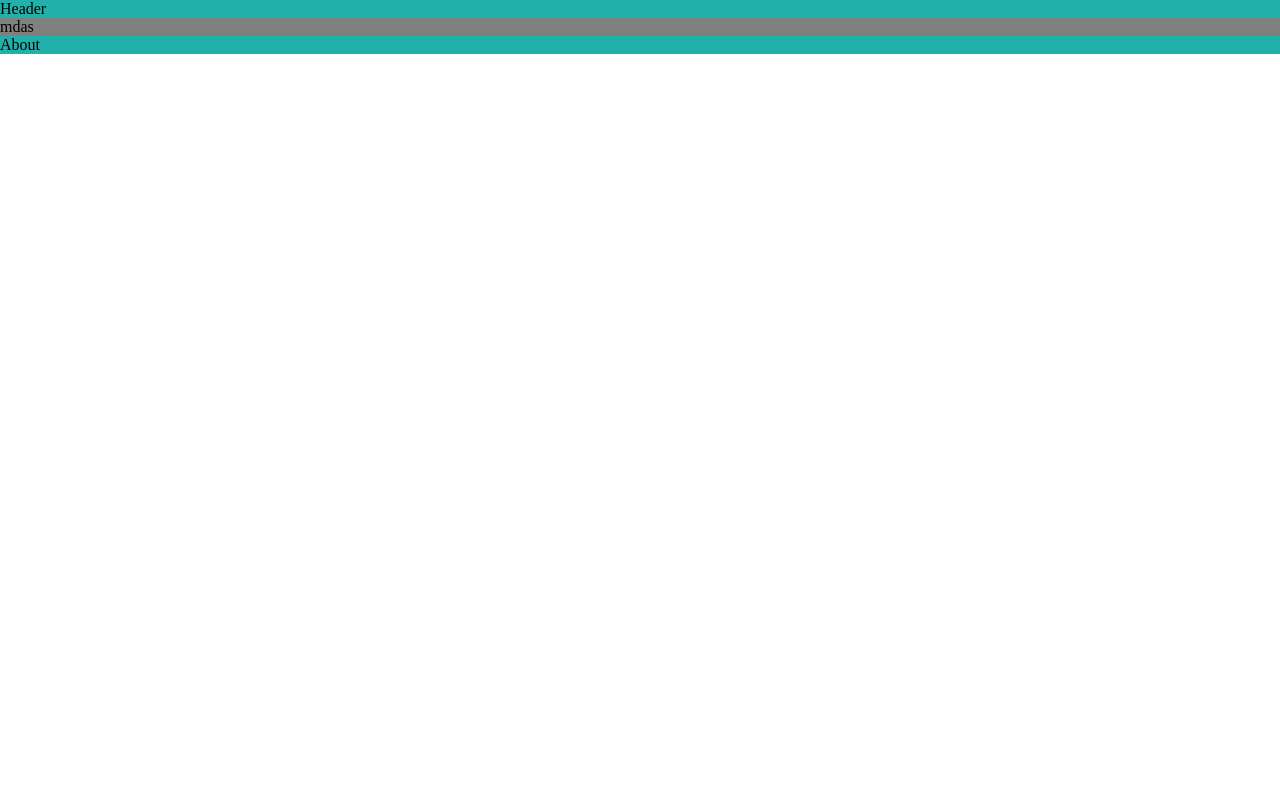
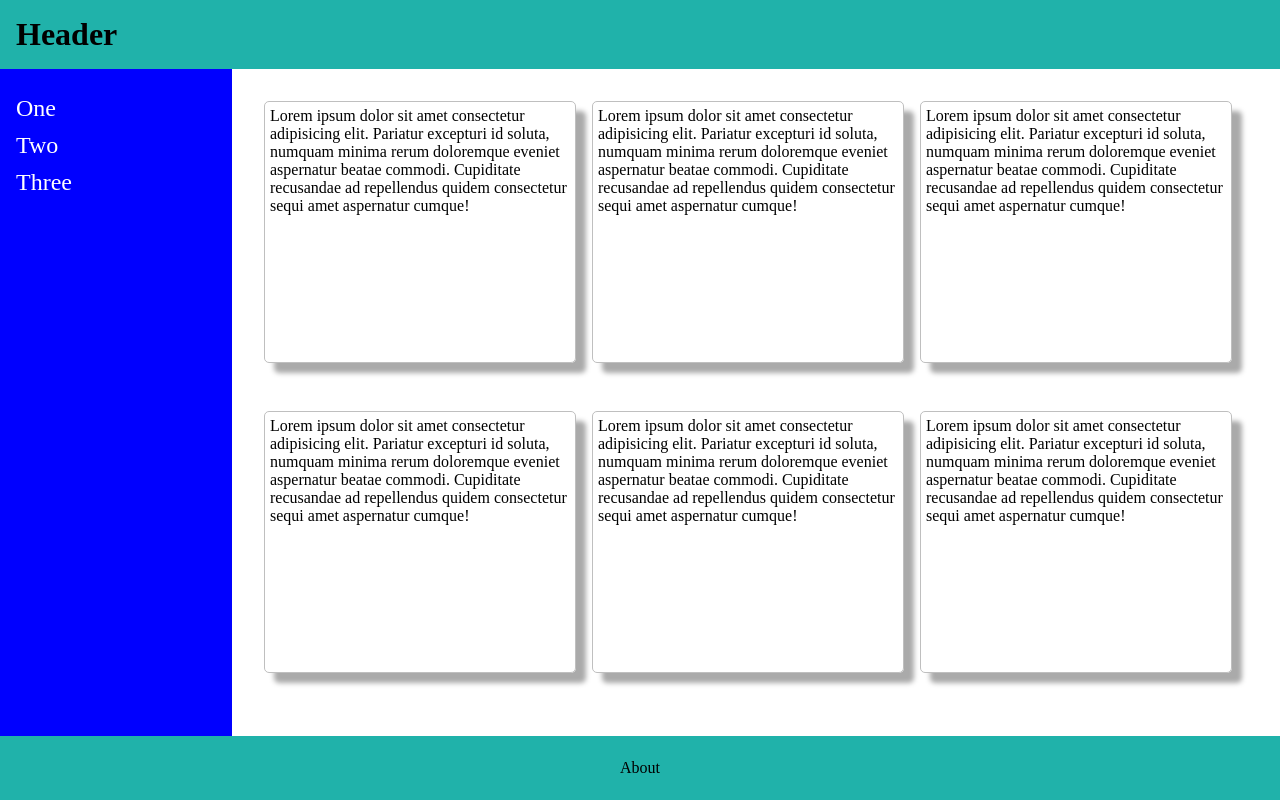
Before and after one commit to MrHadaward/Portfolio, a plain HTML site: page Box_Model/Layout2/layout.html in a window 1280 px wide. Drawn offline with Linux system fonts and the light colour scheme.

Commit message:
Study Project - The Odin Project

```diff
--- a/Box_Model/Layout2/layout.html
+++ b/Box_Model/Layout2/layout.html
@@ -9,7 +9,23 @@
 
     <body>
         <div class="header">Header</div>
-        <div class="main">mdas</div>
+
+        <div class="main">
+            <div class="sidebar">
+                <p><a href="">One</a></p>
+                <p><a href="">Two</a></p>
+                <p><a href="">Three</a></p>
+            </div>
+            <div class="content">
+                <div class="card">Lorem ipsum dolor sit amet consectetur adipisicing elit. Pariatur excepturi id soluta, numquam minima rerum doloremque eveniet aspernatur beatae commodi. Cupiditate recusandae ad repellendus quidem consectetur sequi amet aspernatur cumque!</div>
+                <div class="card">Lorem ipsum dolor sit amet consectetur adipisicing elit. Pariatur excepturi id soluta, numquam minima rerum doloremque eveniet aspernatur beatae commodi. Cupiditate recusandae ad repellendus quidem consectetur sequi amet aspernatur cumque!</div>
+                <div class="card">Lorem ipsum dolor sit amet consectetur adipisicing elit. Pariatur excepturi id soluta, numquam minima rerum doloremque eveniet aspernatur beatae commodi. Cupiditate recusandae ad repellendus quidem consectetur sequi amet aspernatur cumque!</div>
+                <div class="card">Lorem ipsum dolor sit amet consectetur adipisicing elit. Pariatur excepturi id soluta, numquam minima rerum doloremque eveniet aspernatur beatae commodi. Cupiditate recusandae ad repellendus quidem consectetur sequi amet aspernatur cumque!</div>
+                <div class="card">Lorem ipsum dolor sit amet consectetur adipisicing elit. Pariatur excepturi id soluta, numquam minima rerum doloremque eveniet aspernatur beatae commodi. Cupiditate recusandae ad repellendus quidem consectetur sequi amet aspernatur cumque!</div>
+                <div class="card">Lorem ipsum dolor sit amet consectetur adipisicing elit. Pariatur excepturi id soluta, numquam minima rerum doloremque eveniet aspernatur beatae commodi. Cupiditate recusandae ad repellendus quidem consectetur sequi amet aspernatur cumque!</div>
+            </div>
+        </div>
+
         <div class="footer">About</div>
     </body>
 </html>
--- a/Box_Model/Layout2/style.css
+++ b/Box_Model/Layout2/style.css
@@ -5,15 +5,59 @@ body{
     flex-direction: column;
 }
 
+a{
+    color: white;
+    text-decoration: none;
+}
+
+p{
+    margin-top: 10px;
+    margin-bottom: 10px;
+}
+
 .header{
+    font-size: 32px;
+    font-weight: 900;
+    padding: 16px;
+    display: flex;
+    align-items: center;
     background-color: lightseagreen;
 }
 
 .main{
-    background-color: gray;
+    flex: 1;
+    display: flex;
+}
 
+.sidebar{
+    background-color: blue;
+    width: 200px;
+    font-size: 24px;
+    padding: 16px;
+}
+
+.content{
+    gap: 16px;
+    flex: 1;
+    display: flex;
+    padding: 32px;
+    flex-wrap: wrap;
 }
 
 .footer{
+    height: 32px;
+    padding: 16px;
     background-color: lightseagreen;
+    display: flex;
+    justify-content: center;
+    align-items: center;
 }
+
+.card{
+    padding: 5px;
+    border-radius: 5px;
+    height: 250px;
+    width: 300px;
+    border: 1px solid #BFBFBF;
+    box-shadow: 10px 10px 5px #aaaaaa;
+}
```
